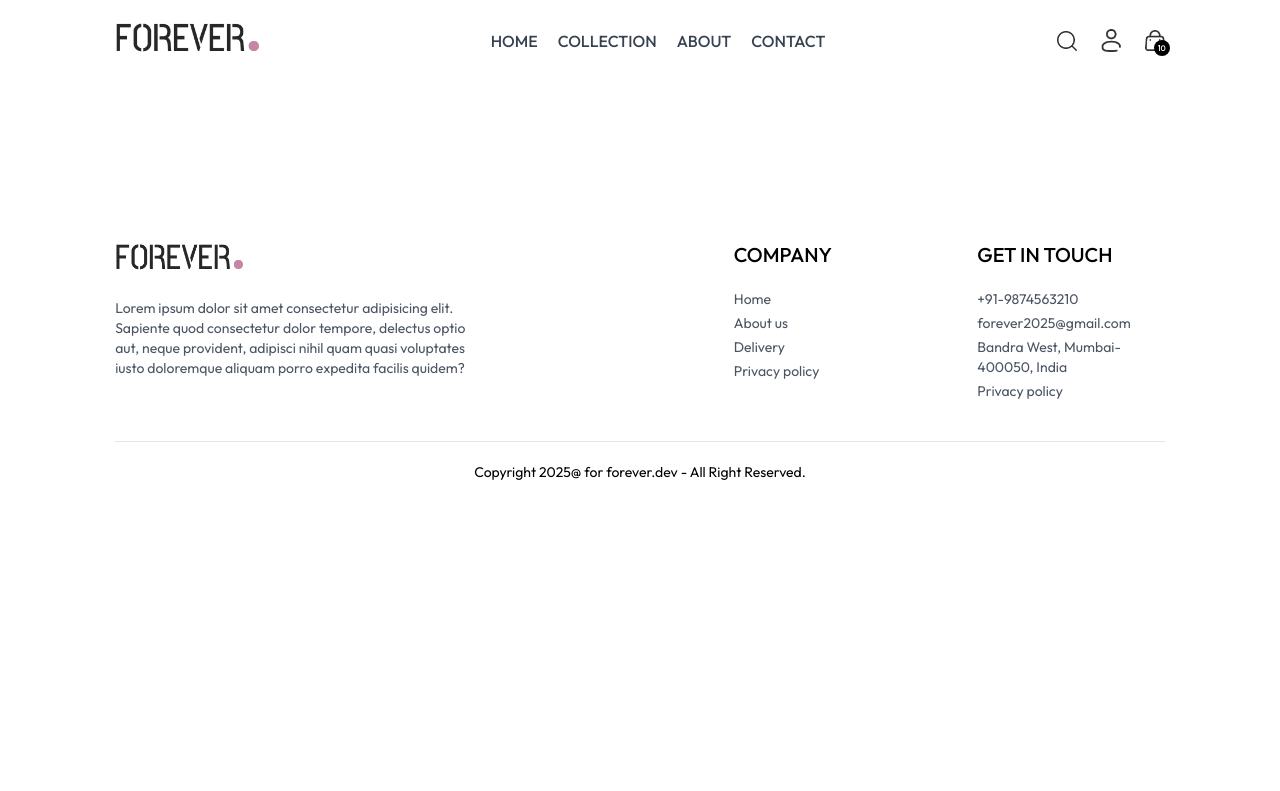
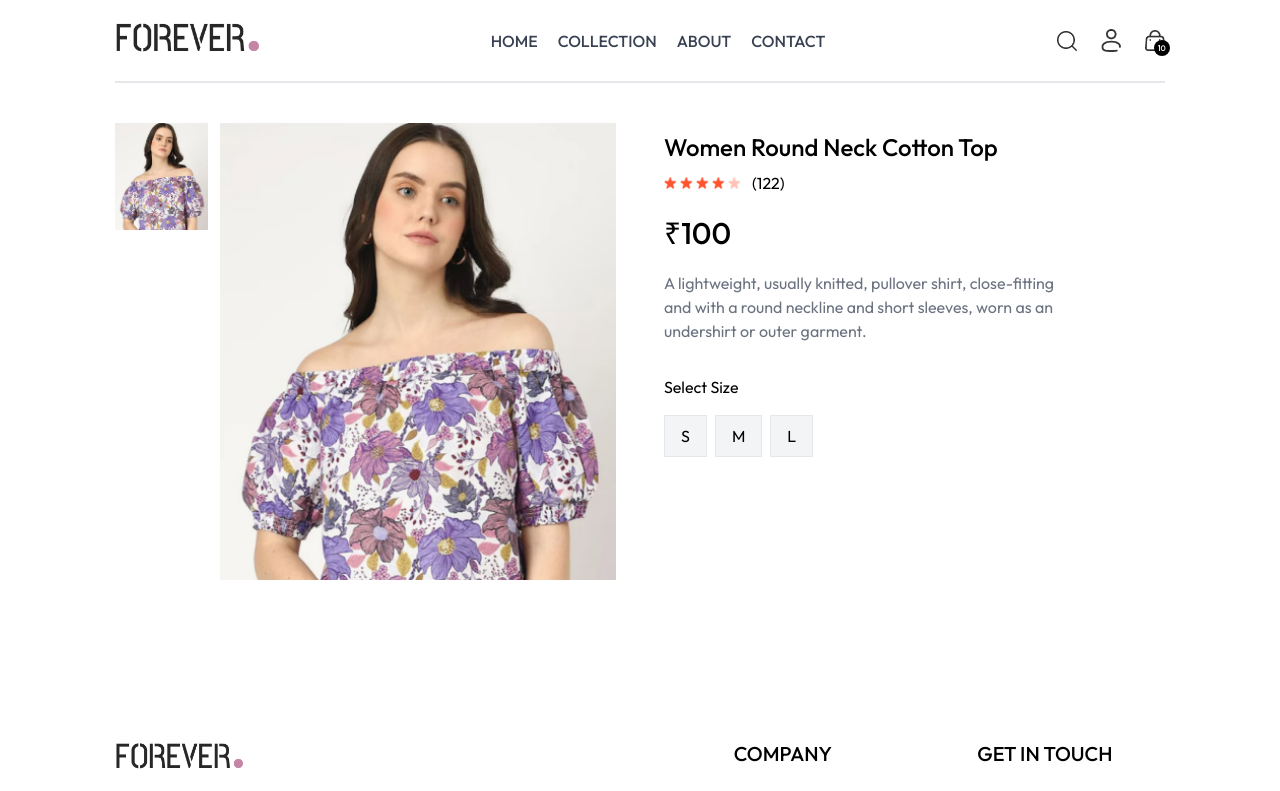
Before and after one commit to PriyankaGurav0105/mern_e-commerce_website, a React (Vite) app in the folder frontend/: page /product/aaaaa in a window 1280 px wide. Shown: the top 791 px of the page. Built offline with nearby package versions, Linux system fonts and the light colour scheme.

Commit message:
Product page half done

```diff
--- a/frontend/src/index.css
+++ b/frontend/src/index.css
@@ -20,7 +20,9 @@
     font-weight: 400;
     font-style: normal;
   }
-
+::-webkit-scrollbar{
+    display: none;
+}
   @media(max-width:640px){
     a.active{
         background-color: black;
--- a/frontend/src/pages/Product.jsx
+++ b/frontend/src/pages/Product.jsx
@@ -1,12 +1,79 @@
 /* eslint-disable no-unused-vars */
-import React from 'react'
+import React, { useContext, useEffect, useState } from "react";
+import { useParams } from "react-router-dom";
+import { ShopContext } from "../Context/ShopContext";
+import { assets } from "../assets/frontend_assets/assets";
 
 const Product = () => {
-  return (
-    <div>
+  const { productId } = useParams();
+  const { products, currency } = useContext(ShopContext);
+  const [productData, setProductData] = useState(false);
+  const [image, setImage] = useState("");
 
-    </div>
-  )
-}
+  const fetchProductData = async () => {
+    products.map(item => {
+      if (item._id === productId) {
+        setProductData(item);
+        setImage(item.image[0]);
+        return null;
+      }
+    });
+  };
 
-export default Product
+  useEffect(
+    () => {
+      fetchProductData();
+    },
+    [products]
+  );
+
+  return productData
+    ? <div className="border-t-2 pt-10 transition-opacity ease-in duration-500 opacity-100">
+        {/* Product Data */}
+        <div className="flex gap-12 sm:gap-12 flex-col sm:flex-row">
+          {/* Product Image */}
+          <div className="flex-1 flex flex-col-reverse gap-3 sm:flex-row">
+            <div className="flex sm:flex-col overflow-x-auto sm:overflow-y-scroll justify-between sm:justify-normal sm:w-[18.7%] w-full">
+              {productData.image.map((item, index) =>
+                <img
+                  onClick={() => setImage(item)}
+                  src={item}
+                  key={index}
+                  className="w-[24%] sm:w-full sm:mb-3 flex-shrink-0  cursor-pointer"
+                />
+              )}
+            </div>
+            <div className="w-full sm:w-[80%]">
+              <img className="w-full h-auto" src={image} />
+            </div>
+          </div>
+          {/* ---------------------Product info-------------------------- */}
+          <div className="flex-1">
+            <h1 className="font-medium text-2xl mt-2">{productData.name}</h1>
+            <div className="flex items-center gap-1 mt-2">
+              <img src={assets.star_icon} alt="" className="w-3 5" />
+              <img src={assets.star_icon} alt="" className="w-3 5" />
+              <img src={assets.star_icon} alt="" className="w-3 5" />
+              <img src={assets.star_icon} alt="" className="w-3 5" />
+              <img src={assets.star_dull_icon} alt="" className="w-3 5" />
+              <p className="pl-2">(122)</p>
+
+            </div>
+            <p className="mt-5 text-3xl font-medium">{currency}{productData.price}</p>
+            <p className="mt-5 text-gray-500 md:w-4/5">{productData.description}</p>
+            <div className="flex flex-col gap-4 my-8">
+              <p >Select Size</p>
+              <div className="flex gap-2">
+              {productData.sizes.map((item,index)=>(
+                <button className={`border py-2 px-4 bg-gray-100`} key={index}>{item}</button>
+              ))}
+              </div>
+
+            </div>
+          </div>
+        </div>
+      </div>
+    : <div className="opacity-0" />;
+};
+
+export default Product;
```
